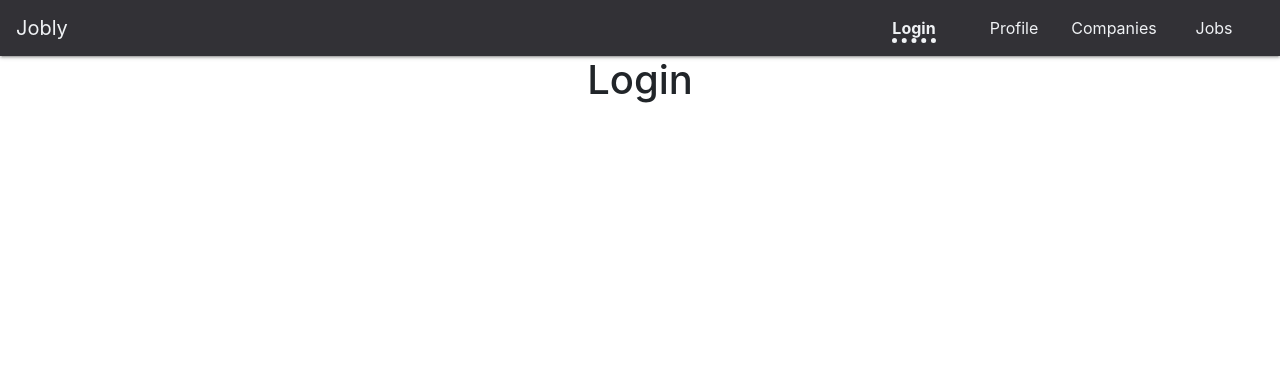
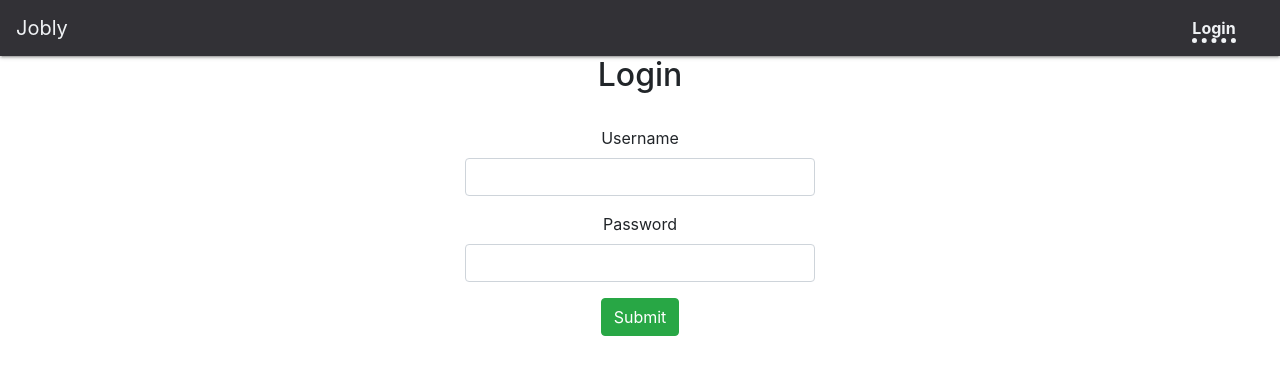
Before and after one commit to dm1905once/4_43_react_jobly, a React (Create React App) app: page /login in a window 1280 px wide. Shown: the top 374 px of the page. Built offline with nearby package versions, Linux system fonts and the light colour scheme.

Commit message:
Add login/logout functionality

```diff
--- a/src/App.js
+++ b/src/App.js
@@ -4,11 +4,25 @@ import NavBar from './NavBar';
 import Routes from './Routes';
 
 function App() {
+  const [ isAuthenticated, setIsAuthenticated ] = React.useState(false);
+
+  React.useEffect(()=> {
+    (localStorage.getItem("_token"))? doAuthenticate(): undoAuthenticate();
+  },[])
+
+  function doAuthenticate(){
+    setIsAuthenticated(true);
+  }
+
+  function undoAuthenticate(){
+    setIsAuthenticated(false);
+  }
+
   return (
     <div className="App">
       <div>
-        <NavBar />
-        <Routes />
+        <NavBar isAuthenticated={isAuthenticated}/>
+        <Routes doAuthenticate={doAuthenticate} undoAuthenticate={undoAuthenticate}/>
       </div>
     </div>
   );
--- a/src/Company.js
+++ b/src/Company.js
@@ -1,22 +1,23 @@
 import React from "react";
 import { useParams } from "react-router-dom";
 import JoblyApi from "./JoblyApi";
+import JobCard from "./JobCard";
 // import "./Company.css";
-import { Card, CardHeader, CardText } from "reactstrap";
+import { Card, CardHeader, CardText, CardGroup } from "reactstrap";
 
 
 function Company() {
   const { handle } = useParams();
   const [company, setCompany] = React.useState();
-  const [jobs, setJobs] = React.useState();
 
   React.useEffect(() => {
+    // Get company details
     async function getCompanyDetails(){
       let company = await JoblyApi.getCompany(handle);
-      // let jobs = await JoblyApi.getCompany(handle);
       setCompany(company);
     }
     getCompanyDetails();
+
   }, [handle]);
 
   return (
@@ -25,9 +26,10 @@ function Company() {
         <CardHeader>{(company)? company.name : "Retrieving..."}</CardHeader>
         <CardText>{(company)? company.description : "Retrieving..."}</CardText>
       </Card>
-      <h4>Jobs...</h4>
-      <p>...to be added</p>
-       {/* Job  list to be added here*/}
+      <p>Jobs posted by this company: </p>
+      <CardGroup>
+        {(company)? company.jobs.map(job => <JobCard job={job} key={job.id}/>): "Finding jobs..."}
+      </CardGroup>
     </div>
   );
 }
--- a/src/CompanyList.js
+++ b/src/CompanyList.js
@@ -49,11 +49,11 @@ function CompanyList() {
           <Form onSubmit={handleSearch}>
             <InputGroup>
               <InputGroupAddon addonType="prepend">
-                <Button variant="success">Search by Company Handle</Button>
+                <Button color="primary">Search by Company Handle</Button>
               </InputGroupAddon>
               <Input type="text" name="searchByHandle" id="searchByHandle"/>
               <InputGroupAddon addonType="append">
-                <Button variant="secondary" onClick={handleReset}>Reset</Button>
+                <Button  onClick={handleReset}>Reset</Button>
               </InputGroupAddon>
             </InputGroup>
           </Form>
--- a/src/JobCard.js
+++ b/src/JobCard.js
@@ -16,7 +16,7 @@ function JobCard({job}) {
                 <ListGroup >
                     <ListGroupItem><b>Salary: </b>{job.salary}</ListGroupItem>
                     <ListGroupItem><b>Equity: </b>{job.equity}</ListGroupItem>
-                    <ListGroupItem action variant="primary" onClick={alertClicked}>Apply</ListGroupItem>
+                    <ListGroupItem action color="primary" onClick={alertClicked}>Apply</ListGroupItem>
                 </ListGroup>
             </CardBody>
         </Card>
--- a/src/JobList.js
+++ b/src/JobList.js
@@ -9,6 +9,7 @@ function JobList() {
 
   const [ jobs, setJobs ] = React.useState([]);
   const [ jobSearch, setJobSearch ] = React.useState(null);
+  // const [ authError, setAuthError ] = React.useState("");
 
   React.useEffect(()=>{
     async function getJobs(){
@@ -21,6 +22,7 @@ function JobList() {
   React.useEffect(() =>{
     const jobSearchIds = jobs.filter(eachJob => eachJob.title.toLowerCase().includes(jobSearch))
 
+    try {
       async function getJobSearch(){
         let jobSearchResults = [];
         jobSearchIds.forEach((jobId) =>
@@ -29,6 +31,9 @@ function JobList() {
         Promise.all(jobSearchResults).then((jobsFound) => setJobs(jobsFound));
       }
       if (jobSearch !== null) getJobSearch();
+    } catch(e) {
+      console.log(e);
+    }
   },[jobSearch, jobs]);
 
   function handleSearch(e){
@@ -45,15 +50,16 @@ function JobList() {
   return (
     <div>
      <h1>Jobs:</h1>
+     {/* <p>{(authError !== "")? authError: ""}</p> */}
       <Container>
         <Form onSubmit={handleSearch}>
           <InputGroup>
             <InputGroupAddon addonType="prepend">
-              <Button variant="success">Search by Job Title</Button>
+              <Button color="success">Search by Job Title</Button>
             </InputGroupAddon>
             <Input type="text" name="searchByTitle" id="searchByTitle"/>
             <InputGroupAddon addonType="append">
-              <Button variant="secondary" onClick={handleReset}>Reset</Button>
+              <Button  onClick={handleReset}>Reset</Button>
             </InputGroupAddon>
           </InputGroup>
         </Form>
--- a/src/JoblyApi.js
+++ b/src/JoblyApi.js
@@ -2,10 +2,12 @@ import axios from "axios";
 
 class JoblyApi {
     static async request(endpoint, paramsOrData = {}, verb = "get") {
-      paramsOrData._token = ( // for now, hardcode token for "testing"
-      "eyJhbGciOiJIUzI1NiIsInR5cCI6IkpXVCJ9.eyJ1c2VybmFtZSI6InRlc" +
-      "3RpbmciLCJpc19hZG1pbiI6ZmFsc2UsImlhdCI6MTU1MzcwMzE1M30." +
-      "COmFETEsTxN_VfIlgIKw0bYJLkvbRQNgO1XCSE8NZ0U");
+    //   paramsOrData._token = ( // for now, hardcode token for "testing"
+    //   "eyJhbGciOiJIUzI1NiIsInR5cCI6IkpXVCJ9.eyJ1c2VybmFtZSI6InRlc" +
+    //   "3RpbmciLCJpc19hZG1pbiI6ZmFsc2UsImlhdCI6MTU1MzcwMzE1M30." +
+    //   "COmFETEsTxN_VfIlgIKw0bYJLkvbRQNgO1XCSE8NZ0U");
+
+      paramsOrData._token = localStorage.getItem("_token");
 
       console.debug("API Call:", endpoint, paramsOrData, verb);
 
@@ -32,12 +34,12 @@ class JoblyApi {
     }
 
     static async getCompanies() {
-        let res = await this.request(`companies`);
+        let res = await this.request('companies');
         return res.companies;
     }
 
     static async getJobs() {
-        let res = await this.request(`jobs`);
+        let res = await this.request('jobs');
         return res.jobs;
     }
 
@@ -45,6 +47,11 @@ class JoblyApi {
         let res = await this.request(`jobs/${id}`);
         return res.job;
     }
+
+    static async authenticateUser(credentials) {
+        let res = await this.request('login', credentials, 'post');
+        return res.token;
+    }
   }
 
   export default JoblyApi;
--- /dev/null
+++ b/src/Login.css
@@ -0,0 +1,3 @@
+.container {
+    margin: 2rem;
+  }
--- a/src/Login.js
+++ b/src/Login.js
@@ -1,11 +1,55 @@
 import React from "react";
-// import "./Login.css";
+import "./Login.css";
+import { Container, Form, Input, Button, FormGroup, Label, Row, Col } from "reactstrap";
+import JoblyApi from "./JoblyApi";
+import { useHistory } from "react-router-dom";
 
 
-function Login() {
+function Login({doAuthenticate}) {
+  let history = useHistory();
+  const [ authError, setAuthError ] = React.useState("");
+
+  async function authenticate(e){
+    e.preventDefault();
+    try {
+      const userToken = await JoblyApi.authenticateUser(
+        {
+          username: e.target.username.value,
+          password: e.target.password.value
+        }
+      )
+      localStorage.setItem("_token", userToken);
+      doAuthenticate();
+      history.push("/profile");
+    } catch(e) {
+      setAuthError(e[0]);
+    }
+  }
+
   return (
     <div>
-        <h1>Login</h1>
+        <h2>Login</h2>
+
+      <Container>
+      <Row>
+        <Col sm={{ size: 4, offset: 4 }}>
+          <Form onSubmit={authenticate}>
+            <FormGroup>
+              <Label for="username">Username</Label>
+              <Input type="text" name="username" id="username" onChange={()=> setAuthError("")} />
+            </FormGroup>
+            <FormGroup>
+              <Label for="password">Password</Label>
+              <Input type="password" name="password" id="password" onChange={()=> setAuthError("")}/>
+            </FormGroup>
+            <p>{(authError)? authError: ""}</p>
+            <Button color="success">Submit</Button>
+          </Form>
+        </Col>
+      </Row>
+
+      </Container>
+
     </div>
   );
 }
--- /dev/null
+++ b/src/Logout.js
@@ -0,0 +1,11 @@
+import React from "react";
+import { Redirect } from "react-router-dom";
+
+
+function Logout({undoAuthenticate}) {
+    localStorage.removeItem("_token");
+    undoAuthenticate();
+    return (<Redirect to="/"/> );
+}
+
+export default Logout;
--- a/src/NavBar.js
+++ b/src/NavBar.js
@@ -3,14 +3,17 @@ import "./NavBar.css";
 import { NavLink } from "react-router-dom";
 import { Navbar, Nav, NavItem } from "reactstrap";
 
-function NavBar() {
+function NavBar({isAuthenticated}) {
+
   return (
     <div>
       <Navbar expand="md">
         <NavLink exact to="/" className="navbar-brand">Jobly</NavLink>
         <Nav className="ml-auto" navbar>
+          {(isAuthenticated)?
+          <>
               <NavItem>
-            <NavLink to="/login">Login</NavLink>
+                <NavLink to="/logout">Logout</NavLink>
               </NavItem>
               <NavItem>
                 <NavLink to="/profile">Profile</NavLink>
@@ -21,6 +24,12 @@ function NavBar() {
               <NavItem>
                 <NavLink to="/jobs">Jobs</NavLink>
               </NavItem>
+            </>
+            :
+              <NavItem>
+                <NavLink to="/login">Login</NavLink>
+              </NavItem>
+          }
         </Nav>
       </Navbar>
     </div>
--- a/src/Routes.js
+++ b/src/Routes.js
@@ -1,13 +1,14 @@
 import React from 'react';
-import { BrowserRouter, Redirect, Route, Switch } from "react-router-dom";
+import { Route, Switch } from "react-router-dom";
 import Home from './Home';
 import JobList from './JobList';
 import CompanyList from './CompanyList';
 import Company from './Company';
 import Login from './Login';
+import Logout from './Logout';
 import Profile from './Profile';
 
-function Routes() {
+function Routes({doAuthenticate, undoAuthenticate}) {
     return (
         <Switch>
             <Route exact path="/">
@@ -23,7 +24,10 @@ function Routes() {
                 <Company cantFind="/companies" />
             </Route>
             <Route path="/login">
-                <Login />
+                <Login doAuthenticate={doAuthenticate}/>
+            </Route>
+            <Route path="/logout">
+                <Logout undoAuthenticate={undoAuthenticate}/>
             </Route>
             <Route path="/profile">
                 <Profile />
```
Lines whose indentation alone changed are shown as unchanged.
